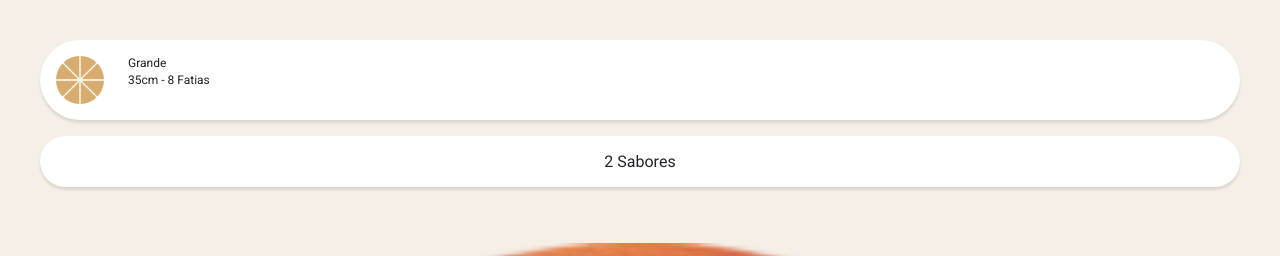
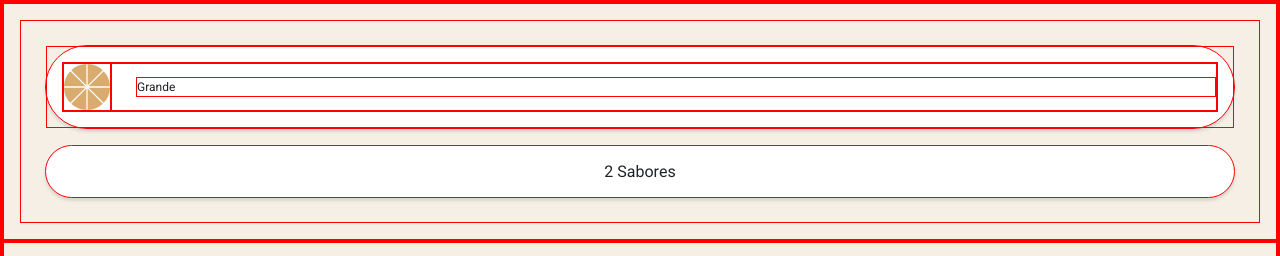
Before and after one commit to ahtocoletivo/kiui, a PHP site: page / in a window 1280 px wide. Shown: the top 256 px of the page. Run offline with PHP 8.4, Linux system fonts and the light colour scheme.

Commit message:
Trabalhos de sabado

```diff
--- a/index.html
+++ b/index.html
@@ -8,9 +8,9 @@
 	<link href="https://fonts.googleapis.com/icon?family=Material+Icons" rel="stylesheet">
 	<link href="https://fonts.googleapis.com/css?family=Roboto:300,400,500" rel="stylesheet">
 	<script
-  src="https://code.jquery.com/jquery-3.3.1.min.js"
-  integrity="sha256-FgpCb/KJQlLNfOu91ta32o/NMZxltwRo8QtmkMRdAu8="
-  crossorigin="anonymous"></script>
+  src="https://code.jquery.com/jquery-3.3.1.min.js" integrity="sha256-FgpCb/KJQlLNfOu91ta32o/NMZxltwRo8QtmkMRdAu8=" crossorigin="anonymous"></script>
+  	<script type="application/javascript" src="pizzas.js" defer></script>
+  	<script type="application/javascript" src="js.js" defer></script>
 
 	<style>
 	<button { padding: 15px; font-size: 12px; background: indianred; color: #FFF; border: none }
@@ -22,19 +22,15 @@
 		<div class="wrap">
 			<div class="um" style="padding: 1.5em;">
 				<div class="card rounded" style="position: relative;">
-					<div class="gambis" data-target="tamanho" data-toggle="modal"></div>
+					<div class="gambis" data-target="tamanhoPizza" data-toggle="modal"></div>
 					<div style="display: grid; grid-template-columns: 3em 1fr;">
 						<img src="img/pizza-grande.svg" style="width: 48px;">
 						<div style="padding-left: 1.5em; align-content: center; display: grid;">
-							<label>
-								Grande
-							</label>
-							<p style="font-size: 0.75em;">35cm - 8 Fatias</p>
+							<p style="font-size: 0.75em;" id="tamanho">Grande<br>35cm<br>8 Fatias</p>
 						</div>
 					</div>
 				</div>
-				<div class="card rounded txt-center" data-target="numeroSabores" data-toggle="modal">
-					2 Sabores
+				<div class="card rounded txt-center" id="numSabores" data-target="quantidadeSabores" data-toggle="modal">
 				</div>
 			</div>
 		</div>
@@ -93,10 +59,10 @@
 	<section class="grid">
 		<div class="wrap">
 			<div class="um" style="padding: 1.5em;">
-				<div class="card rounded txt-center" data-target="tipoMassa" data-toggle="modal">
+				<!-- <div class="card rounded txt-center" id="dough" data-target="tipoMassa" data-toggle="modal">
 					Massa Tradicionail
-				</div>
-				<div class="card rounded txt-center" data-target="tipoBorda" data-toggle="modal">
+				</div> -->
+				<div class="card rounded txt-center" id="borda" data-target="tipoBorda" data-toggle="modal">
 					Borda Catupiry
 				</div>
 				<div class="txt-center">
@@ -111,44 +77,44 @@
 		</div>
 	</section>
 
-	<!--Modais-->
 
-	<div id="tamanho" class="modal">
+
+
+
+
+	<!-- Modais -->
+
+
+
+
+
+	<div id="tamanhoPizza" class="modal">
 		<div class="wrap">
 			<div class="um" style="padding: 1.5em;">
-				<div class="card rounded" style="position: relative;">
+				<div class="card rounded" style="position: relative;" onclick="size = 'Media'; $('#tamanho').text(size);">
 					<div class="gambis" data-dismiss="modal"></div>
 					<div style="display: grid; grid-template-columns: 3em 1fr;">
 						<img src="img/pizza-grande.svg" style="width: 48px;">
 						<div style="padding-left: 1.5em; align-content: center; display: grid;">
-							<label>
-								Média
-							</label>
-							<p style="font-size: 0.75em;">35cm - 8 Fatias</p>
+							<p style="font-size: 0.75em;">Grande<br>35cm<br>8 Fatias</p>
 						</div>
 					</div>
 				</div>
-				<div class="card rounded" style="position: relative;">
+				<div class="card rounded" style="position: relative;" onclick="size = 'Grande'; $('#tamanho').text(size);">
 					<div class="gambis" data-dismiss="modal"></div>
 					<div style="display: grid; grid-template-columns: 3em 1fr;">
 						<img src="img/pizza-grande.svg" style="width: 48px;">
 						<div style="padding-left: 1.5em; align-content: center; display: grid;">
-							<label>
-								Grande
-							</label>
-							<p style="font-size: 0.75em;">35cm - 8 Fatias</p>
+							<p style="font-size: 0.75em;">Grande<br>35cm<br>8 Fatias</p>
 						</div>
 					</div>
 				</div>
-				<div class="card rounded" style="position: relative;">
+				<div class="card rounded" style="position: relative;" onclick="size = 'Gigante'; $('#tamanho').text(size);">
 					<div class="gambis" data-dismiss="modal"></div>
 					<div style="display: grid; grid-template-columns: 3em 1fr;">
 						<img src="img/pizza-grande.svg" style="width: 48px;">
 						<div style="padding-left: 1.5em; align-content: center; display: grid;">
-							<label>
-								Gigante
-							</label>
-							<p style="font-size: 0.75em;">35cm - 8 Fatias</p>
+							<p style="font-size: 0.75em;">Grande<br>35cm<br>8 Fatias</p>
 						</div>
 					</div>
 				</div>
@@ -161,19 +127,21 @@
 		</nav>
 	</div>
 
-	<div id="numeroSabores" class="modal">
+	<div id="quantidadeSabores" class="modal">
 		<div class="wrap">
 			<div class="um" style="padding: 1.5em;">
-				<div class="card rounded" data-dismiss="modal">
-					1 Sabores
+				<div class="card rounded" data-dismiss="modal" onclick="quantidadeSabores = '1 Sabor'; $('#numSabores').text(quantidadeSabores); $('#pizza').hmtl(umSabor);">
+					1 Sabor
 				</div>
-				<div class="card rounded" data-dismiss="modal">
+				<div class="card rounded" data-dismiss="modal" onclick="quantidadeSabores = '2 Sabores'; $('#numSabores').text(quantidadeSabores); $('#pizza').hmtl(doisSabores);">
 					2 Sabores
 				</div>
-				<div class="card rounded" data-dismiss="modal">
+<!-- 				<div class="card rounded" data-dismiss="modal" onclick="quantidadeSabores = '3 Sabores'; $('#numSabores').text(quantidadeSabores); $('#pizza').hmtl(tresSabor)">
 					3 Sabores
 				</div>
-			</div>
+				<div class="card rounded" data-dismiss="modal" onclick="quantidadeSabores = '4 Sabores'; $('#numSabores').text(quantidadeSabores); $('#pizza').hmtl(quatroSabor)">
+					4 Sabores
+				</div> -->
 		</div>
 		<nav class="nav-inferior">
 			<button data-dismiss="modal" class="botao-acao">
@@ -227,40 +196,27 @@
 		</nav>
 	</div>
 
-	<div id="tipoMassa" class="modal">
-		<div class="wrap">
-			<div class="um" style="padding: 1.5em;">
-				<div class="card rounded txt-center" data-dismiss="modal">
-					Tradicional
-				</div>
-				<div class="card rounded txt-center" data-dismiss="modal">
-					Vegana
-				</div>
-				<div class="card rounded txt-center" data-dismiss="modal">
-					Integral
-				</div>
-			</div>
-		</div>
-		<nav class="nav-inferior">
-			<button data-dismiss="modal" class="botao-acao">
-				Fechar
-			</button>
-		</nav>
-	</div>
-
 	<div id="tipoBorda" class="modal">
 		<div class="wrap">
 			<div class="um" style="padding: 1.5em;">
-				<div class="card rounded txt-center" data-dismiss="modal">
+				<div class="card rounded txt-center" data-dismiss="modal"
+				onclick="crust = 'Catupiry';
+				$('#borda').text(crust);">
 					Catupiry
 				</div>
-				<div class="card rounded txt-center" data-dismiss="modal">
+				<div class="card rounded txt-center" data-dismiss="modal"
+				onclick="crust = 'Cheddar';
+				$('#borda').text(crust);">
 					Cheddar
 				</div>
-				<div class="card rounded txt-center" data-dismiss="modal">
+				<div class="card rounded txt-center" data-dismiss="modal"
+				onclick="crust = 'Chocolate';
+				$('#borda').text(crust);">
 					Chocolate
 				</div>
-				<div class="card rounded txt-center" data-dismiss="modal">
+				<div class="card rounded txt-center" data-dismiss="modal"
+				onclick="crust = 'Nenhum';
+				$('#borda').text(crust);">
 					Nenhum
 				</div>
 			</div>
@@ -272,30 +228,5 @@
 		</nav>
 	</div>
 
-	<div id="ingredientes" class="modal">
-		<div class="wrap">
-			<div class="um" style="padding: 1.5em;">
-				<div class="card rounded txt-center" data-dismiss="modal">
-					Catupiry
-				</div>
-				<div class="card rounded txt-center" data-dismiss="modal">
-					Cheddar
-				</div>
-				<div class="card rounded txt-center" data-dismiss="modal">
-					Chocolate
-				</div>
-				<div class="card rounded txt-center" data-dismiss="modal">
-					Nenhum
-				</div>
-			</div>
-		</div>
-		<nav class="nav-inferior">
-			<button data-dismiss="modal" class="botao-acao">
-				Fechar
-			</button>
-		</nav>
-	</div>
-
-	<script type="application/javascript" src="js.js"></script>
 </body>
 </html>
--- a/style.css
+++ b/style.css
@@ -5,7 +5,7 @@
 	font-family: 'Roboto', sans-serif;
 	text-decoration: none;
 	color: var(--dark);
-	/*	border: 1px solid red;*/
+	border: 0.5px solid red;
 }
 
 a {
@@ -101,13 +101,13 @@ section,
 	grid-template-rows: 1fr;
 }
 
-.pizza {
+#pizza {
 	position: absolute;
 	display: grid;
 	width: calc(100% - 2em);
 	height: calc(100% - 2em);
 	margin: 1em;
-	grid-template-columns: 1fr 1fr;
+	grid-template-columns: 1fr;
 	grid-template-rows: 1fr;
 	grid-gap: 0.25em;
 }
@@ -274,7 +274,7 @@ input[type=checkbox] {
 input[type=checkbox] ~ label {
 	position: relative;
 }
-input[type=checkbox]:checked label {
+input[type=checkbox]:checked ~ label {
   background-color: #ccff00;
 }
 
```
Also changed, not shown: other parts of index.html (+26 -55 lines), js.js (+39 -1 lines), pizzas.js (added, +50 -0 lines), img/2sabores.svg (added), img/Ellipse 1.svg (added).
